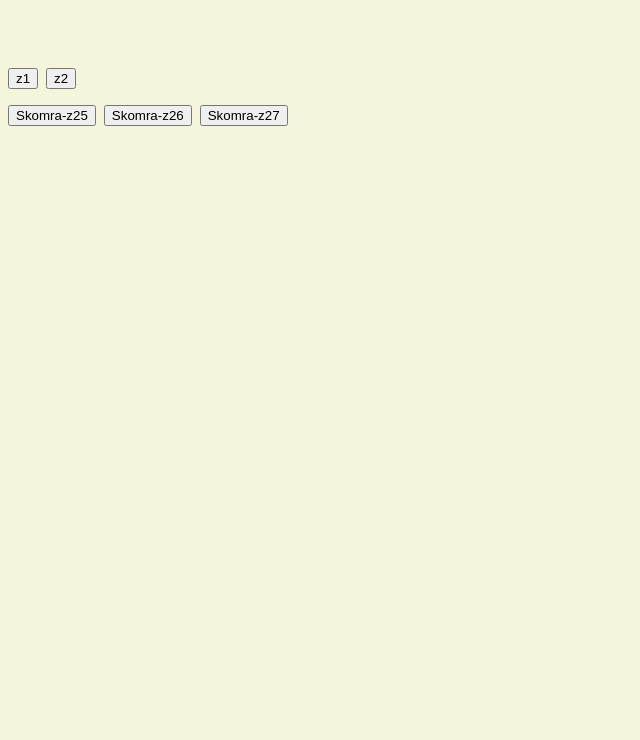
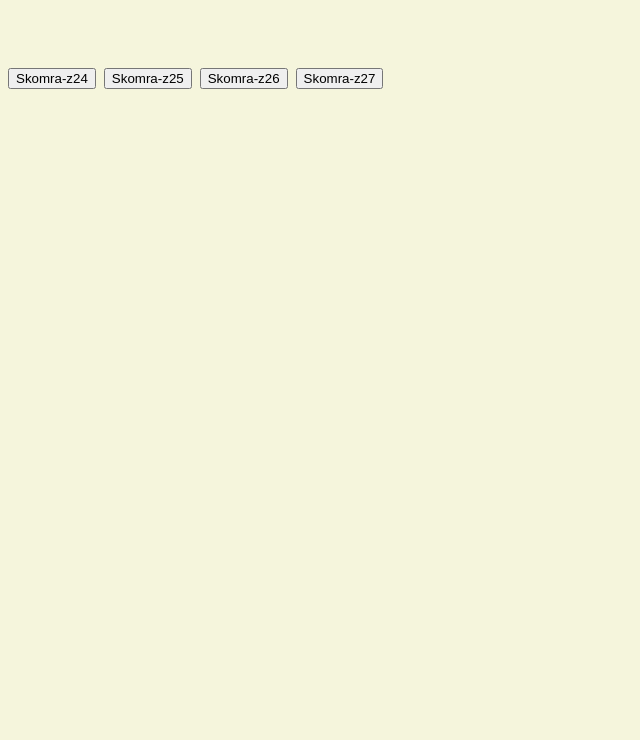
Before and after one commit to skomrai/obiektowe, a plain HTML site: page index.html in a window 1280 px wide. Shown: the part 60-800 px from the top of the page, without its empty margins (0-640 px from the left). Drawn offline with Linux system fonts and the light colour scheme.

Commit message:
Update index.html

```diff
--- a/index.html
+++ b/index.html
@@ -40,9 +40,7 @@ p {size: 2cm; font-weight: bolder; }
 <body>
 <p><h1> Skomra <h1></p>
   <form> <br>
-  <input type="button" name="przycisk" value="z1" onclick="WinOpen_Skomra(' ')">
-  <input type="button" name="zadanie2" value="z2" onclick="Zad24_Skomra(' ')">
-  <br>
+  <input type="button" name="zadanie2" value="Skomra-z24" onclick="Zad24_Skomra(' ')">
   <input type="button" name="przycisk3" value="Skomra-z25" onclick="Zad25_Skomra(' ')">
   <input type="button" name="przycisk4" value="Skomra-z26" onclick="zad26_Skomra(' ')">
   <input type="button" name="przycisk5" value="Skomra-z27" onclick="zad27_Skomra(' ')">
```
